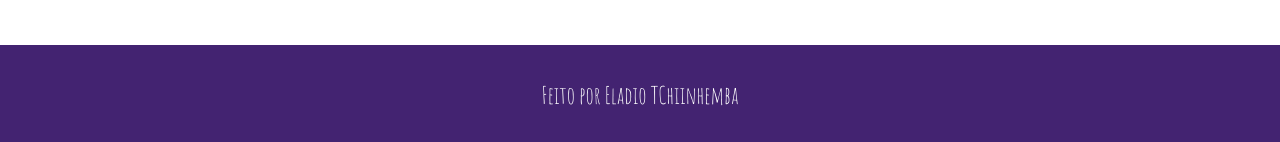
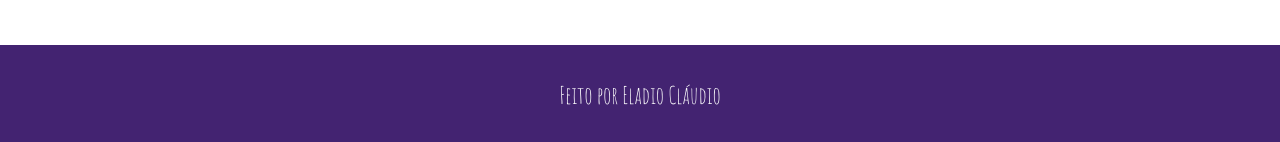
Before and after one commit to tchiinhemba/simple-portfolio, a plain HTML site: page index.html in a window 1280 px wide. Shown: the part 2045-2187 px from the top of the page. Drawn offline with Linux system fonts and the light colour scheme.

Commit message:
Update index.html

```diff
--- a/index.html
+++ b/index.html
@@ -78,7 +78,7 @@
     </main>
 
     <footer class="footer">
-        Feito por Eladio TChiinhemba
+        Feito por Eladio Cláudio
     </footer>
 </body>
 </html>
```
